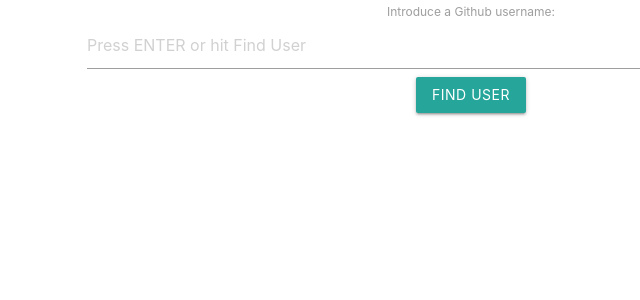
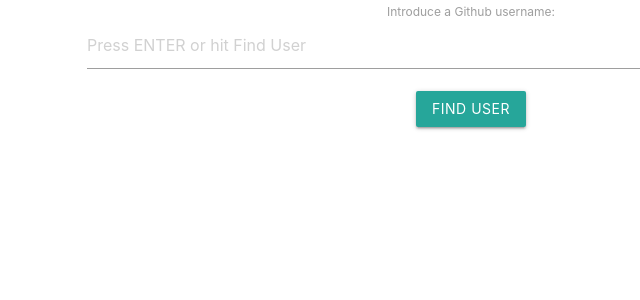
Before and after one commit to Johanson1988/Candidate-Exercise-Full-stack-Engineer, a React (Create React App) app in the folder Contributors-List/: page / in a window 1280 px wide. Shown: the top 300 px of the page, without its empty margins (169-809 px from the left). Built offline with nearby package versions, Linux system fonts and the light colour scheme.

Commit message:
Styles: Add styledbutton

```diff
--- a/Contributors-List/src/components/user/UserSearchBar.tsx
+++ b/Contributors-List/src/components/user/UserSearchBar.tsx
@@ -19,6 +19,12 @@ const StyledForm = styled.form.attrs({
     width: 60%;
     text-align: center;
     margin: 0 auto;
+`;
+
+const StyledButton = styled.button.attrs({
+    className: "btn waves-effect waves-light"
+})`
+    margin-top: 1em;
 `;
 
 type Props = {
@@ -46,7 +52,7 @@ const UserSearchBar: React.FC<Props> = ({ findUser }) => {
                     e: React.ChangeEvent<HTMLInputElement>,
                 ): void => setUserName(e.target.value) }
             />
-            <button type="submit" className="btn waves-effect waves-light">Find User</button>
+            <StyledButton type="submit">Find User</StyledButton>
         </StyledForm>
     );
 }
```
